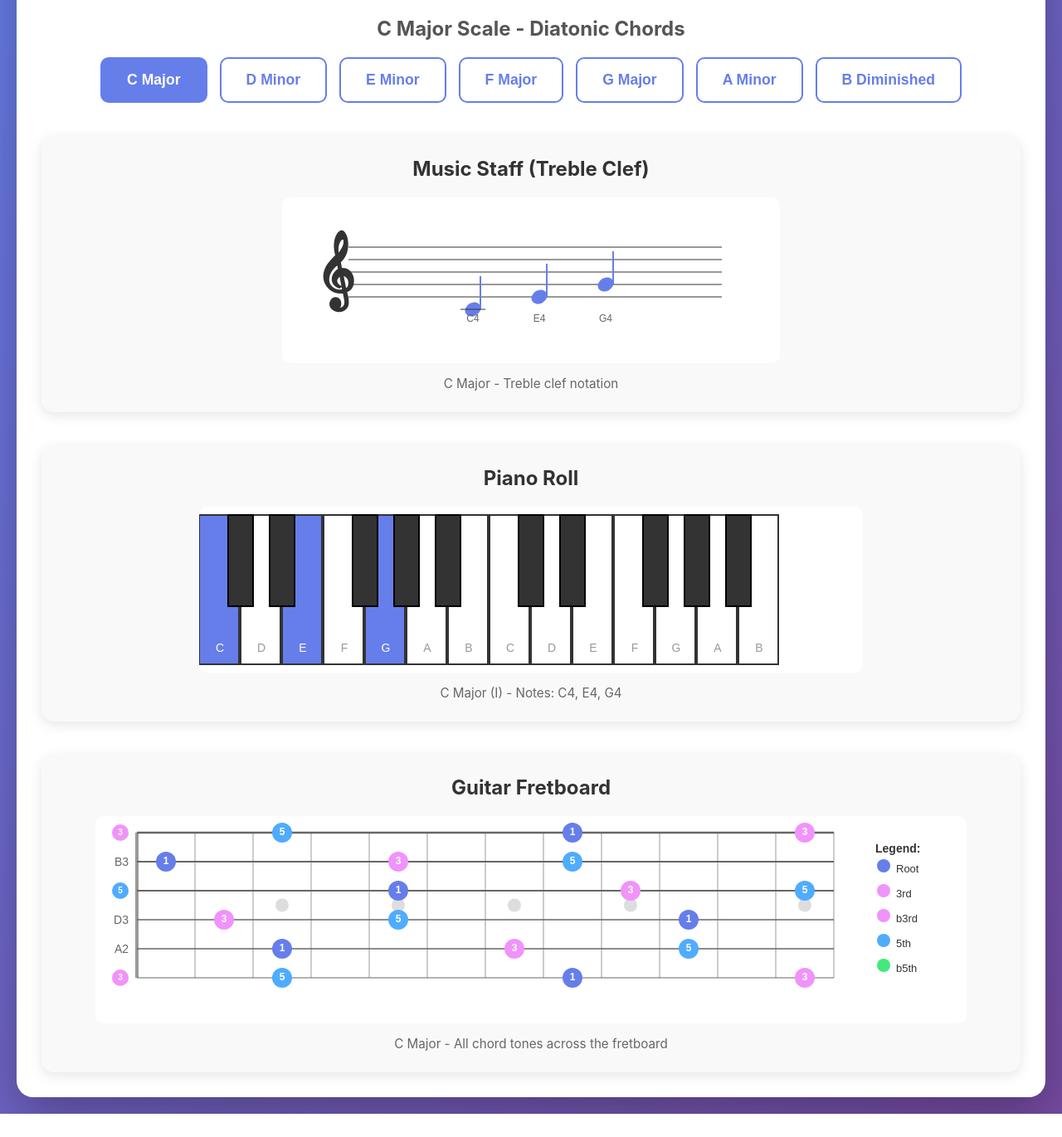
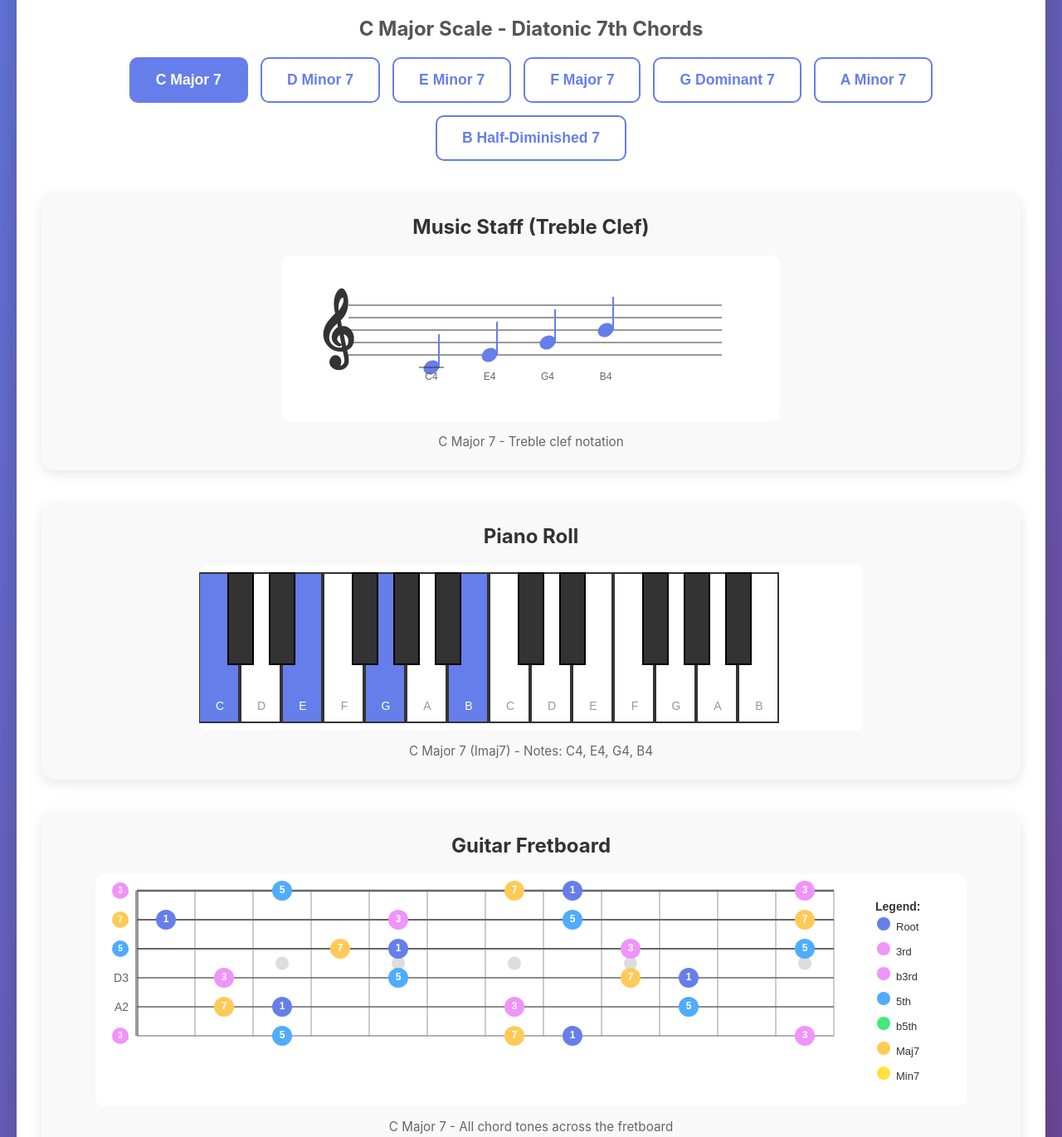
Before and after one commit to rewinfrey/chorgi, a website: page index.html in a window 1280 px wide. Shown: the part 140-1511 px from the top of the page at 83% size. Before the commit the page ends 1483 px from the top, so only its background shows below. Drawn offline with Linux system fonts and the light colour scheme.

Commit message:
Add 7ths

```diff
--- a/chorgi.js
+++ b/chorgi.js
@@ -7,15 +7,15 @@ const NOTE_TO_MIDI = {
     'Ab': 8, 'A': 9, 'A#': 10, 'Bb': 10, 'B': 11
 };
 
-// C Major Scale Diatonic Chords
+// C Major Scale Diatonic Chords (with 7ths)
 const DIATONIC_CHORDS = {
-    'C': { name: 'C Major', notes: ['C4', 'E4', 'G4'], type: 'major', roman: 'I' },
-    'Dm': { name: 'D Minor', notes: ['D4', 'F4', 'A4'], type: 'minor', roman: 'ii' },
-    'Em': { name: 'E Minor', notes: ['E4', 'G4', 'B4'], type: 'minor', roman: 'iii' },
-    'F': { name: 'F Major', notes: ['F4', 'A4', 'C5'], type: 'major', roman: 'IV' },
-    'G': { name: 'G Major', notes: ['G4', 'B4', 'D5'], type: 'major', roman: 'V' },
-    'Am': { name: 'A Minor', notes: ['A4', 'C5', 'E5'], type: 'minor', roman: 'vi' },
-    'Bdim': { name: 'B Diminished', notes: ['B4', 'D5', 'F5'], type: 'diminished', roman: 'vii°' }
+    'Cmaj7': { name: 'C Major 7', notes: ['C4', 'E4', 'G4', 'B4'], type: 'maj7', roman: 'Imaj7' },
+    'Dm7': { name: 'D Minor 7', notes: ['D4', 'F4', 'A4', 'C5'], type: 'min7', roman: 'iim7' },
+    'Em7': { name: 'E Minor 7', notes: ['E4', 'G4', 'B4', 'D5'], type: 'min7', roman: 'iiim7' },
+    'Fmaj7': { name: 'F Major 7', notes: ['F4', 'A4', 'C5', 'E5'], type: 'maj7', roman: 'IVmaj7' },
+    'G7': { name: 'G Dominant 7', notes: ['G4', 'B4', 'D5', 'F5'], type: 'dom7', roman: 'V7' },
+    'Am7': { name: 'A Minor 7', notes: ['A4', 'C5', 'E5', 'G5'], type: 'min7', roman: 'vim7' },
+    'Bm7b5': { name: 'B Half-Diminished 7', notes: ['B4', 'D5', 'F5', 'A5'], type: 'm7b5', roman: 'viim7b5' }
 };
 
 // Guitar string tuning (standard tuning - high E to low E)
@@ -40,7 +40,7 @@ function midiToNoteName(midi, useFlats = false) {
 }
 
 // Application State
-let currentChord = 'C';
+let currentChord = 'Cmaj7';
 
 // Initialize the application
 function init() {
@@ -176,7 +176,7 @@ function drawGuitar() {
     const ctx = canvas.getContext('2d');
 
     canvas.width = 1050;
-    canvas.height = 250;
+    canvas.height = 280;
 
     const fretWidth = 70;
     const stringSpacing = 35;
@@ -281,7 +281,9 @@ function drawGuitar() {
         { degree: '3', label: '3rd' },
         { degree: 'b3', label: 'b3rd' },
         { degree: '5', label: '5th' },
-        { degree: 'b5', label: 'b5th' }
+        { degree: 'b5', label: 'b5th' },
+        { degree: '7', label: 'Maj7' },
+        { degree: 'b7', label: 'Min7' }
     ];
 
     legendItems.forEach((item, i) => {
@@ -395,9 +397,9 @@ function drawStaff() {
     const chord = DIATONIC_CHORDS[currentChord];
 
     // Draw notes
-    const noteX = startX + 150;
+    const noteX = startX + 100;
     chord.notes.forEach((noteName, index) => {
-        drawNote(ctx, noteX + index * 80, startY, noteName, lineSpacing);
+        drawNote(ctx, noteX + index * 70, startY, noteName, lineSpacing);
     });
 
     document.getElementById('staffInfo').textContent =
@@ -420,7 +422,7 @@ function drawNote(ctx, x, baseY, noteName, lineSpacing) {
     // Position 0 = top line (F5), position 4 = bottom line (E4)
     const notePositions = {
         'B3': 6, 'C4': 5, 'D4': 4.5, 'E4': 4, 'F4': 3.5, 'G4': 3, 'A4': 2.5, 'B4': 2,
-        'C5': 1.5, 'D5': 1, 'E5': 0.5, 'F5': 0, 'G5': -0.5, 'A5': -1
+        'C5': 1.5, 'D5': 1, 'E5': 0.5, 'F5': 0, 'G5': -0.5, 'A5': -1, 'B5': -1.5, 'C6': -2
     };
 
     const position = notePositions[noteName];
--- a/index.html
+++ b/index.html
@@ -123,7 +123,7 @@
         <p class="subtitle">Music Theory & Chord Explorer</p>
 
         <div class="chord-selector">
-            <h2>C Major Scale - Diatonic Chords</h2>
+            <h2>C Major Scale - Diatonic 7th Chords</h2>
             <div class="chord-buttons" id="chordButtons">
                 <!-- Buttons will be generated by JavaScript -->
             </div>
```
